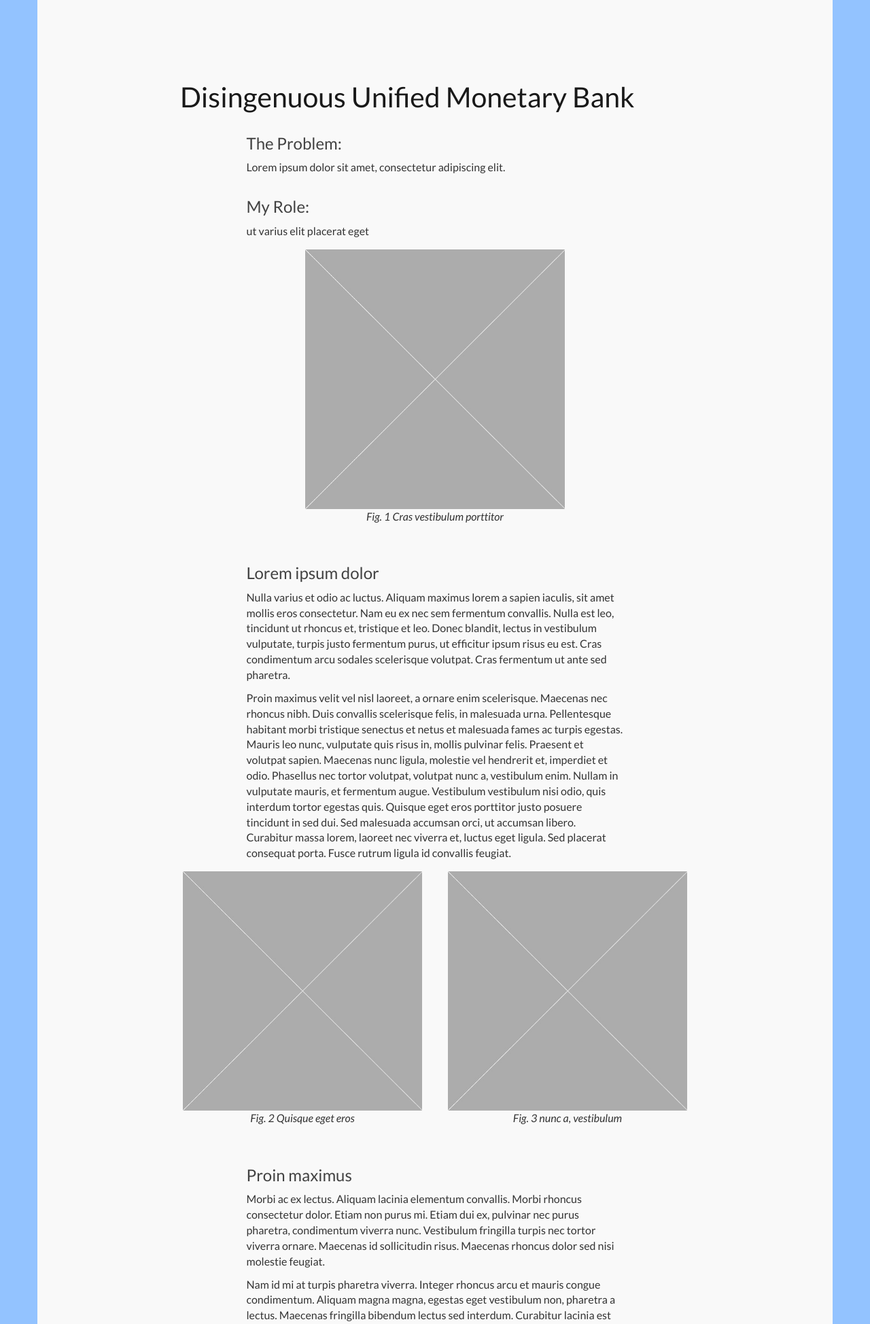
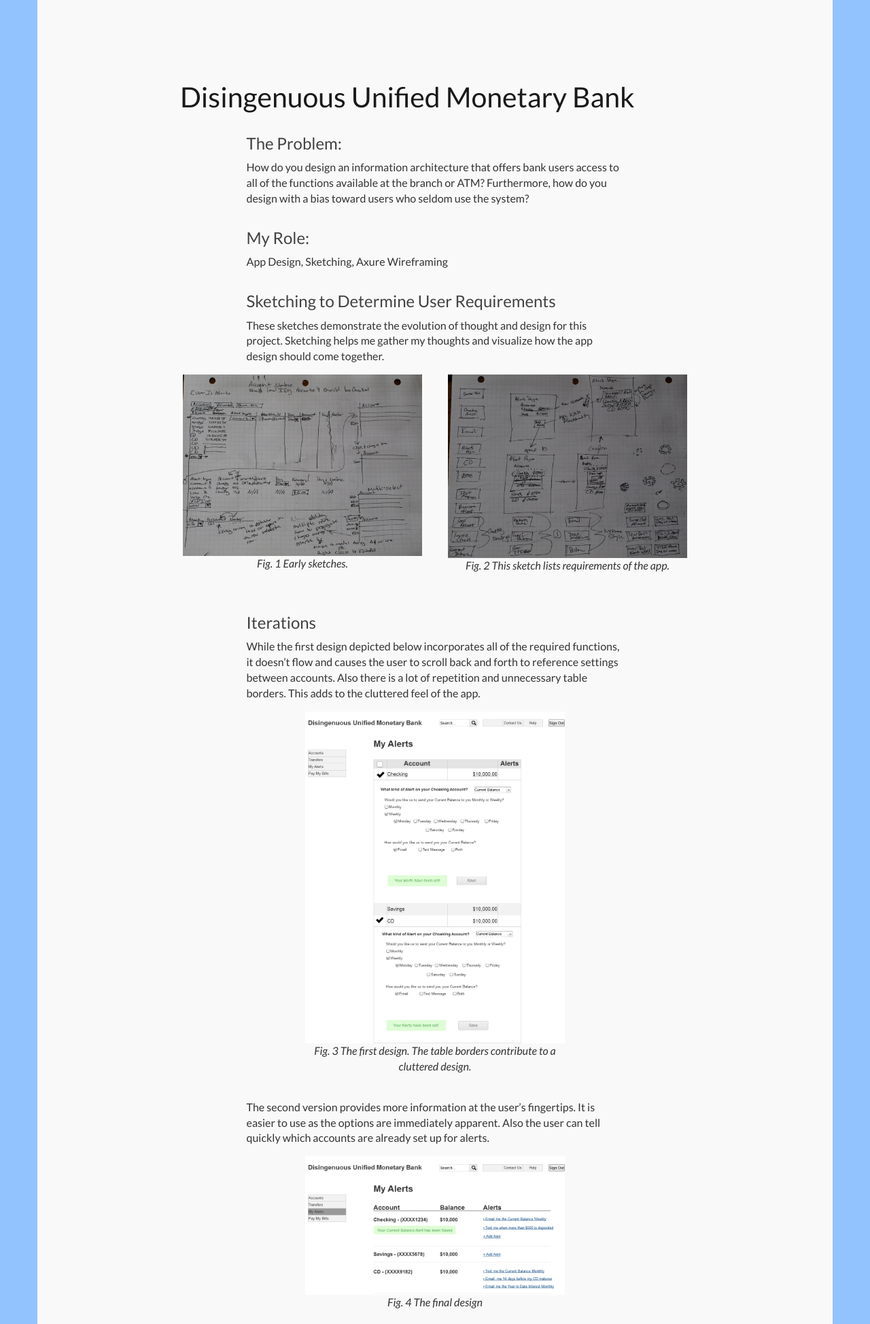
Before and after one commit to nbpetts/portfolio, a PHP site: page /dumb.php in a window 1280 px wide. Shown: the part 52-2000 px from the top of the page at 68% size. Run offline with PHP 8.4, Linux system fonts and the light colour scheme; some web fonts are replaced.

Commit message:
added content to dumb and mpact

```diff
--- a/dumb.php
+++ b/dumb.php
@@ -9,107 +9,118 @@
 </head>
 
 <body>
-  <?php include_once("includes/googleAnalytics.php") ?>
+  <?php include_once( "includes/googleAnalytics.php") ?>
 
   <?php include "includes/header.php" ?>
-  <div class="container pageBackground ">
+  <div class="container pageBackground">
 
     <section class="row">
       <div class="col-xs-12 col-sm-offset-2 col-sm-8 ">
         <h1>Disingenuous Unified Monetary Bank</h1>
         <a id="content" name="content"></a>
+        <a name="content"></a>
       </div>
 
     </section>
 
+    <article class="continer">
 
 
-<article class="continer">
 
-    <section class="row">
+      <section class="row">
         <div class="col-xs-12 col-sm-6 col-sm-offset-3">
           <h2>The Problem:</h2>
-          <p>Lorem ipsum dolor sit amet, consectetur adipiscing elit.</p>
+          <p>How do you design an information architecture that offers bank users access to all of the functions available at the branch or ATM? Furthermore, how do you design with a bias toward users who seldom use the system?</p>
         </div>
 
       </section>
       <section class="row">
         <div class="col-xs-12 col-sm-6 col-sm-offset-3">
           <h2>My Role:</h2>
-          <p>ut varius elit placerat eget</p>
-        </div>
-
-      </section>
-      <section class="row">
-        <div class="col-xs-6 col-xs-offset-3 col-sm-4 col-sm-offset-4 thumbnail">
-          <img src="images/placeholder-square.jpg" alt="placeholder" class="img-responsive">
-          <p class="text-center">Fig. 1 Cras vestibulum porttitor</p>
-
-
+          <p>App Design, Sketching, Axure Wireframing</p>
         </div>
 
       </section>
       <section class="row">
         <div class="col-xs-12 col-sm-6 col-sm-offset-3">
-          <h2>Lorem ipsum dolor</h2>
-          <p>Nulla varius et odio ac luctus. Aliquam maximus lorem a sapien iaculis, sit amet mollis eros consectetur. Nam eu ex nec sem fermentum convallis. Nulla est leo, tincidunt ut rhoncus et, tristique et leo. Donec blandit, lectus in vestibulum vulputate, turpis justo fermentum purus, ut efficitur ipsum risus eu est. Cras condimentum arcu sodales scelerisque volutpat. Cras fermentum ut ante sed pharetra.</p>
-          <p>Proin maximus velit vel nisl laoreet, a ornare enim scelerisque. Maecenas nec rhoncus nibh. Duis convallis scelerisque felis, in malesuada urna. Pellentesque habitant morbi tristique senectus et netus et malesuada fames ac turpis egestas. Mauris leo nunc, vulputate quis risus in, mollis pulvinar felis. Praesent et volutpat sapien. Maecenas nunc ligula, molestie vel hendrerit et, imperdiet et odio. Phasellus nec tortor volutpat, volutpat nunc a, vestibulum enim. Nullam in vulputate mauris, et fermentum augue. Vestibulum vestibulum nisi odio, quis interdum tortor egestas quis. Quisque eget eros porttitor justo posuere tincidunt in sed dui. Sed malesuada accumsan orci, ut accumsan libero. Curabitur massa lorem, laoreet nec viverra et, luctus eget ligula. Sed placerat consequat porta. Fusce rutrum ligula id convallis feugiat.</p>
+          <h2>Sketching to Determine User Requirements</h2>
+          <p>These sketches demonstrate the evolution of thought and design for this project. Sketching helps me gather my thoughts and visualize how the app design should come together.</p>
         </div>
 
       </section>
       <section class="row">
         <div class="col-xs-6 col-xs-offset-3 col-sm-4 col-sm-offset-2">
           <div class=" thumbnail">
-            <img src="images/placeholder-square.jpg" alt="placeholder" class="img-responsive">
-            <p class="text-center">Fig. 2 Quisque eget eros </p>
+            <img src="images/dumbFig1.png" alt="An early sketch that shows the program flow" class="img-responsive">
+            <p class="text-center">Fig. 1 Early sketches.</p>
 
 
           </div>
         </div>
         <div class="col-xs-6 col-xs-offset-3  col-sm-4 col-sm-offset-0">
           <div class="thumbnail">
-            <img src="images/placeholder-square.jpg" alt="placeholder" class="img-responsive">
-            <p class="text-center">Fig. 3 nunc a, vestibulum</p>
+            <img src="images/dumbFig2.png" alt="sketches that show program requirements" class="img-responsive">
+            <p class="text-center">Fig. 2 This sketch lists requirements of the app.</p>
 
 
           </div>
         </div>
       </section>
+
       <section class="row">
         <div class="col-xs-12 col-sm-6 col-sm-offset-3">
-          <h2>Proin maximus</h2>
-          <p>Morbi ac ex lectus. Aliquam lacinia elementum convallis. Morbi rhoncus consectetur dolor. Etiam non purus mi. Etiam dui ex, pulvinar nec purus pharetra, condimentum viverra nunc. Vestibulum fringilla turpis nec tortor viverra ornare. Maecenas id sollicitudin risus. Maecenas rhoncus dolor sed nisi molestie feugiat.</p>
-          <p>Nam id mi at turpis pharetra viverra. Integer rhoncus arcu et mauris congue condimentum. Aliquam magna magna, egestas eget vestibulum non, pharetra a lectus. Maecenas fringilla bibendum lectus sed interdum. Curabitur lacinia est purus, vel commodo mauris ultrices sit amet. Aenean fermentum ultrices massa sed sodales. Etiam elit diam, fermentum nec vestibulum a, porttitor eget nibh. Proin convallis, risus eu fermentum dignissim, magna dolor euismod quam, vehicula semper lacus metus id nulla. Ut vel purus non ex molestie mattis at efficitur mauris. Ut bibendum velit quis mi feugiat laoreet. Aliquam tincidunt imperdiet ipsum, sed gravida ante commodo dapibus. Sed at vehicula lacus, ac lacinia justo. Sed aliquam sit amet tellus non euismod. </p>
+          <h2>Iterations</h2>
+          <p>While the first design depicted below incorporates all of the required functions, it doesn’t flow and causes the user to scroll back and forth to reference settings between accounts. Also there is a lot of repetition and unnecessary table borders. This adds to the cluttered feel of the app.</p>
         </div>
 
       </section>
       <section class="row">
         <div class="col-xs-6 col-xs-offset-3 col-sm-4 col-sm-offset-4 thumbnail">
-          <img src="images/placeholder-square.jpg" alt="placeholder" class="img-responsive">
-          <p class="text-center">Fig. 4 vehicula lacus, ac</p>
+
+            <img src="images/dumbFig3.png" alt="early design of the DUMB bank app. Lots of table borders and clutter" class="img-responsive">
+            <p class="text-center">Fig. 3 The first design. The table borders contribute to a cluttered design.</p>
+
 
 
         </div>
+      </section>
 
+      <section class="row">
+        <div class="col-xs-12 col-sm-6 col-sm-offset-3">
+          <p>The second version provides more information at the user’s fingertips. It is easier to use as the options are immediately apparent. Also the user can tell quickly which accounts are already set up for alerts.</p>
+        </div>
+      </section>
+      <section class="row">
+        <div class="col-xs-6 col-xs-offset-3 col-sm-4 col-sm-offset-4 thumbnail">
+
+            <img src="images/dumbFig4.png" alt="the final design, much simpler visually">
+            <p class="text-center">Fig. 4 The final design</p>
+
+
+
+        </div>
       </section>
       <section class="row">
         <div class="col-xs-12 col-sm-6 col-sm-offset-3">
-          <h2>In scelerisque</h2>
-          <p>Vestibulum et ligula molestie, blandit turpis vehicula, congue magna. Pellentesque pellentesque tellus a nunc porta, at interdum nisi imperdiet. Ut congue neque massa, at ornare sem faucibus commodo. Vivamus varius risus non aliquam egestas. Sed sollicitudin nisl enim, et pulvinar urna tincidunt sed. Donec scelerisque metus ut nibh luctus, quis congue nibh fringilla. Quisque nec magna tristique, consequat velit sed, pharetra arcu. Donec urna augue, rutrum id justo et, pulvinar bibendum dui. Phasellus maximus porta justo. Nullam pulvinar nibh nec faucibus fringilla. </p>
           <h2>Lessons Learned</h2>
           <ul>
-            <li><strong>Nam id mi:</strong> Pellentesque pellentesque tellus a nunc porta, at interdum nisi imperdiet.</li>
-            <li><strong>Nam id mi:</strong> Sed at vehicula lacus, ac lacinia justo. Sed aliquam sit amet tellus non euismod.</li>
+            <li><strong>Sketching helps to identify and detail user requirements.</strong> The process of sketching an interface requires the designer to think through and ask about all of the required options. It also provides a ready to-do list when coding the app. </li>
+            <li><strong>The layout can make or break a design.</strong> A user should be able to view information easily and understand how to use the app almost immediately.</li>
+            <li><strong>Keeping options and functions visible and simple helps improve learnability.</strong> </li>
           </ul>
-          <h2>Morbi ac ex lectus</h2>
-          <p>Pellentesque pellentesque tellus a nunc porta, at interdum nisi imperdiet. Ut congue neque massa, at ornare sem faucibus commodo. Vivamus varius risus non aliquam egestas. <a target="_blank" href="http://www.worthy-words.net">Sed sollicitudin nisl enim, et pulvinar urna tincidunt sed.</a> </p>
+          <h2>The Final Product</h2>
+          <a target="_blank" href="download.php?file=Dumb_Design_Document.pdf" >Download the design document!</a> <br>
+
+
         </div>
+      </section>
+      <section class="row">
+        <?php include "includes/backToPortfolioButton.php" ?>
 
       </section>
-<section class="row">
-  <?php include "includes/backToPortfolioButton.php" ?>
 
-      </section>
+
+
 
 
     </article>
```
Also changed, not shown: mpact.php (+9 -8 lines), images/dumbFig1.png (added), images/dumbFig2.png (added), images/dumbFig3.png (added), images/dumbFig4.png (added), 2 other files.
